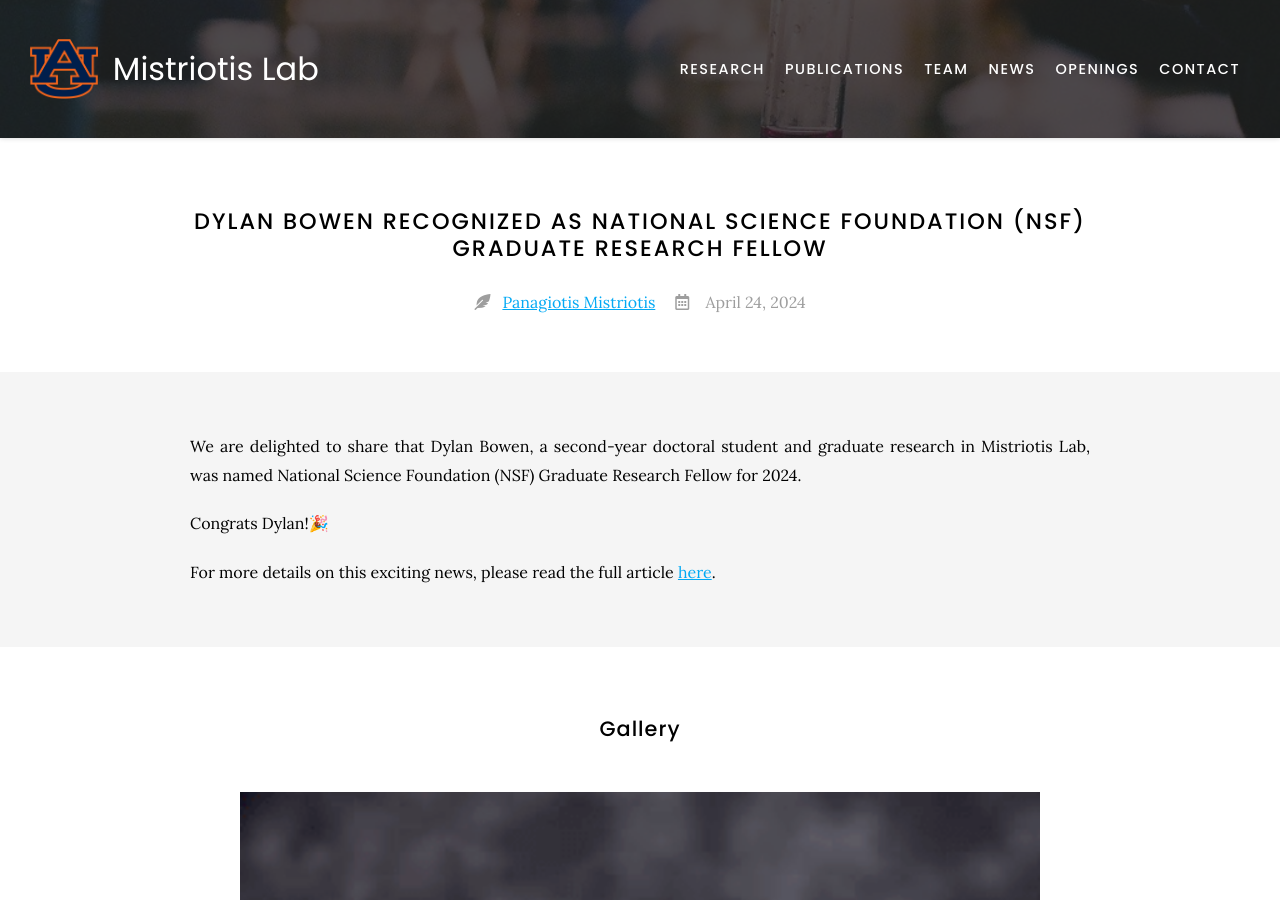
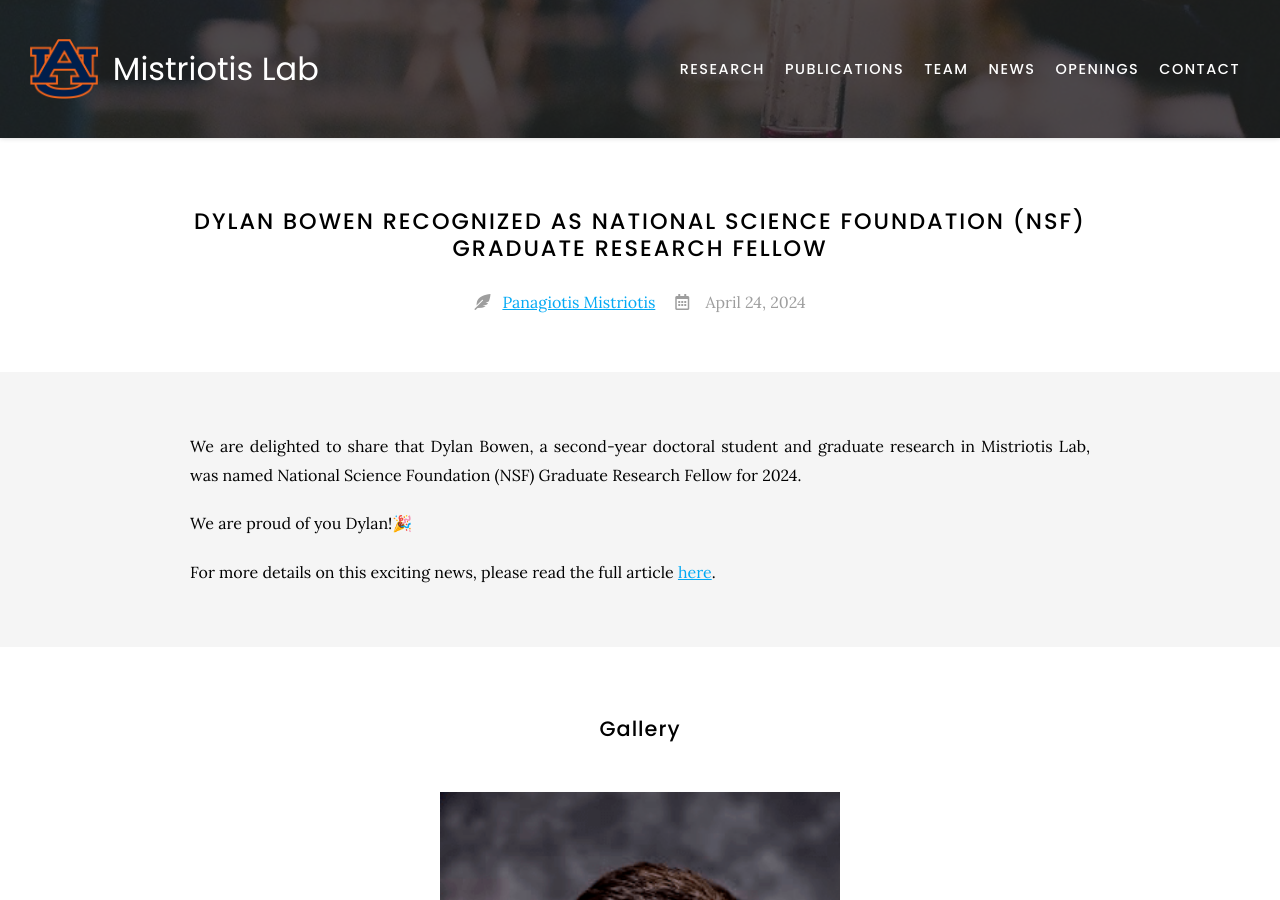
Before and after one commit to mistriotis-lab/mistriotis-lab.github.io, a Jekyll site: the page built from _posts/2024-04-24-post-17.md, in a window 1280 px wide and 900 px high. Built offline with Jekyll 4.4.1, drawn with Linux system fonts in a browser that asks for light colours; nearby versions of some CDN libraries.

Commit message:
Update 2024-04-24-post-17.md

```diff
--- a/_posts/2024-04-24-post-17.md
+++ b/_posts/2024-04-24-post-17.md
@@ -6,9 +6,9 @@
 
 We are delighted to share that Dylan Bowen, a second-year doctoral student and graduate research in Mistriotis Lab, was named National Science Foundation (NSF) Graduate Research Fellow for 2024.
 
-Congrats Dylan!🎉
+We are proud of you Dylan!🎉
 
-For more details on this exciting news, please read the full article [here](https://eng.auburn.edu/news/2023/11/phi-kappa-phi-honor-society-awards-have-chemical-engineering-flavor).
+For more details on this exciting news, please read the full article [here](https://eng.auburn.edu/news/2024/04/six-engineering-students-earn-nsf-fellowships.html).
 
 {% include section.html %}
 
@@ -19,6 +19,6 @@
 {%
   include figure.html
   image="images/group-members/dylan.jpg"
-  width="800px"
+  width="400px"
   caption="Dylan Bowen"
 %}
```
